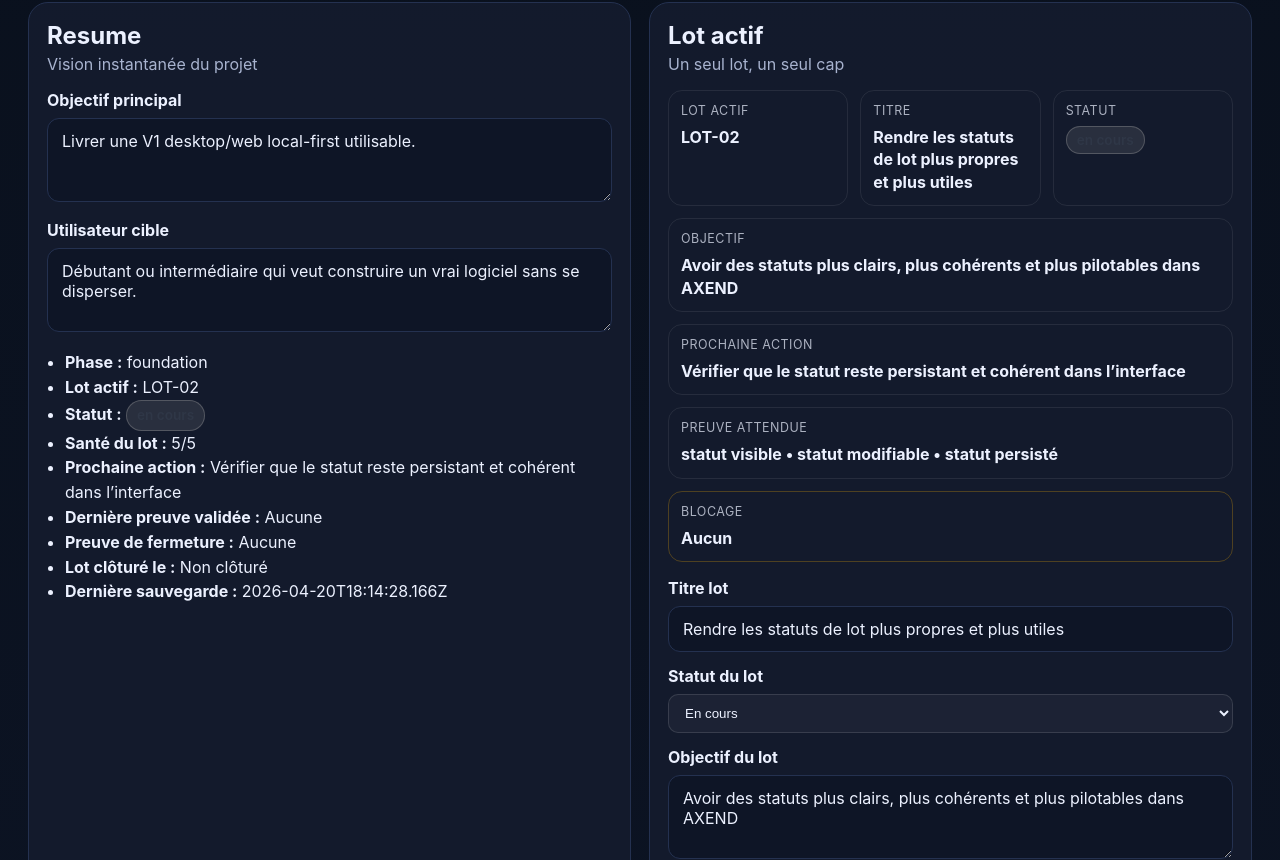
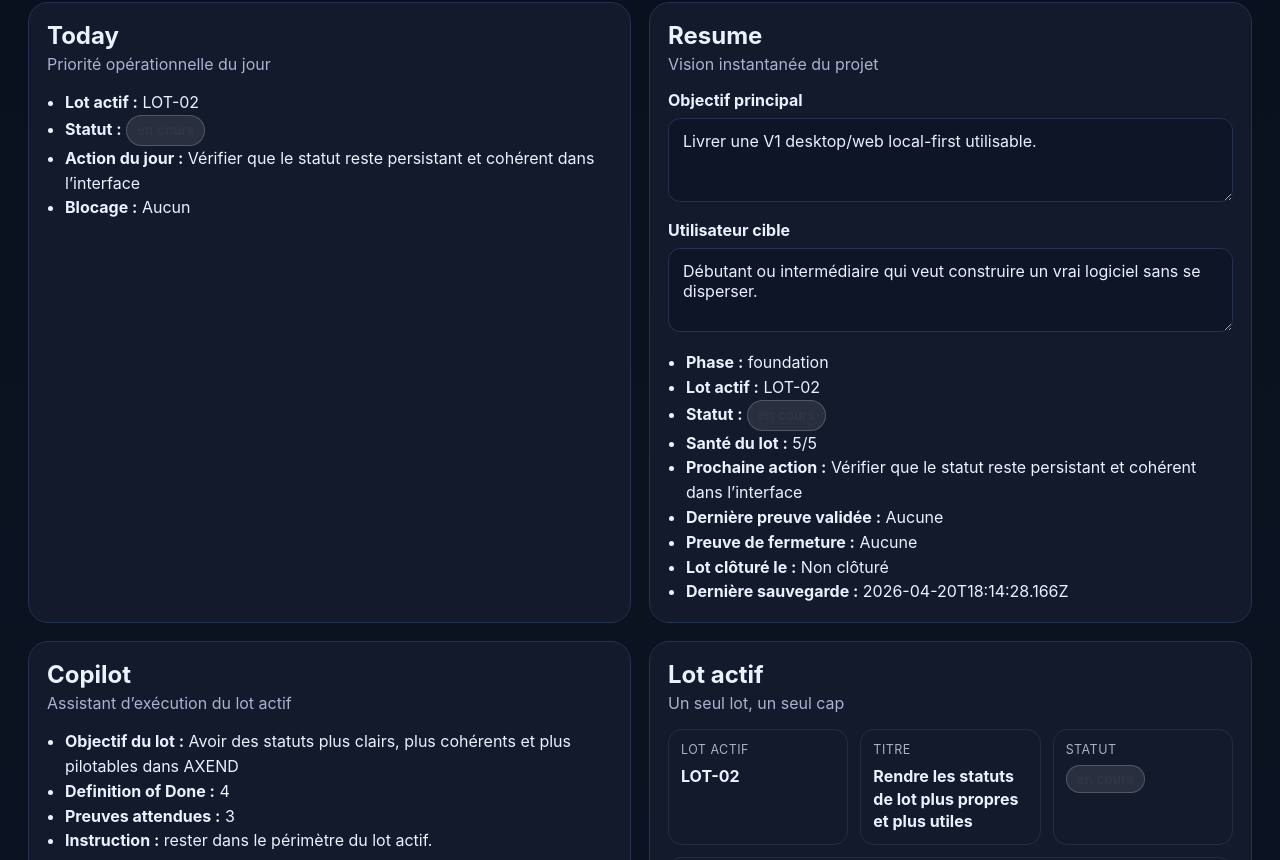
Before and after one commit to unjourinoubliablegers-bot/axend-os, a React (Vite) app: page / in a window 1280 px wide. Shown: the part 380-1240 px from the top of the page. Built offline with nearby package versions, Linux system fonts and the light colour scheme.

Commit message:
feat(lot-01): finalize minimal app shell panels

```diff
--- a/src/App.tsx
+++ b/src/App.tsx
@@ -288,6 +288,15 @@
       </header>
 
       <main className="grid">
+        <Panel title="Today" subtitle="Priorité opérationnelle du jour">
+          <ul className="clean-list">
+            <li><strong>Lot actif :</strong> {lot.lotId}</li>
+            <li><strong>Statut :</strong> <Badge value={LOT_STATUS_LABELS[lot.status]} /></li>
+            <li><strong>Action du jour :</strong> {lot.nextAction || 'Non définie'}</li>
+            <li><strong>Blocage :</strong> {blockerText}</li>
+          </ul>
+        </Panel>
+
         <Panel title="Resume" subtitle="Vision instantanée du projet">
           <div className="field">
             <label>Objectif principal</label>
@@ -311,6 +320,14 @@
 <li><strong>Lot clôturé le :</strong> {closingDate}</li>
   <li><strong>Dernière sauvegarde :</strong> {lastSavedAt ?? 'Pas encore'}</li>
 </ul>
+        </Panel>
+        <Panel title="Copilot" subtitle="Assistant d’exécution du lot actif">
+          <ul className="clean-list">
+            <li><strong>Objectif du lot :</strong> {lot.goal || 'Non défini'}</li>
+            <li><strong>Definition of Done :</strong> {lot.definitionOfDone.length}</li>
+            <li><strong>Preuves attendues :</strong> {lot.proofExpected.length}</li>
+            <li><strong>Instruction :</strong> rester dans le périmètre du lot actif.</li>
+          </ul>
         </Panel>
 
         <Panel title="Lot actif" subtitle="Un seul lot, un seul cap">
@@ -573,4 +590,3 @@
     </div>
   );
 }
-0
```
